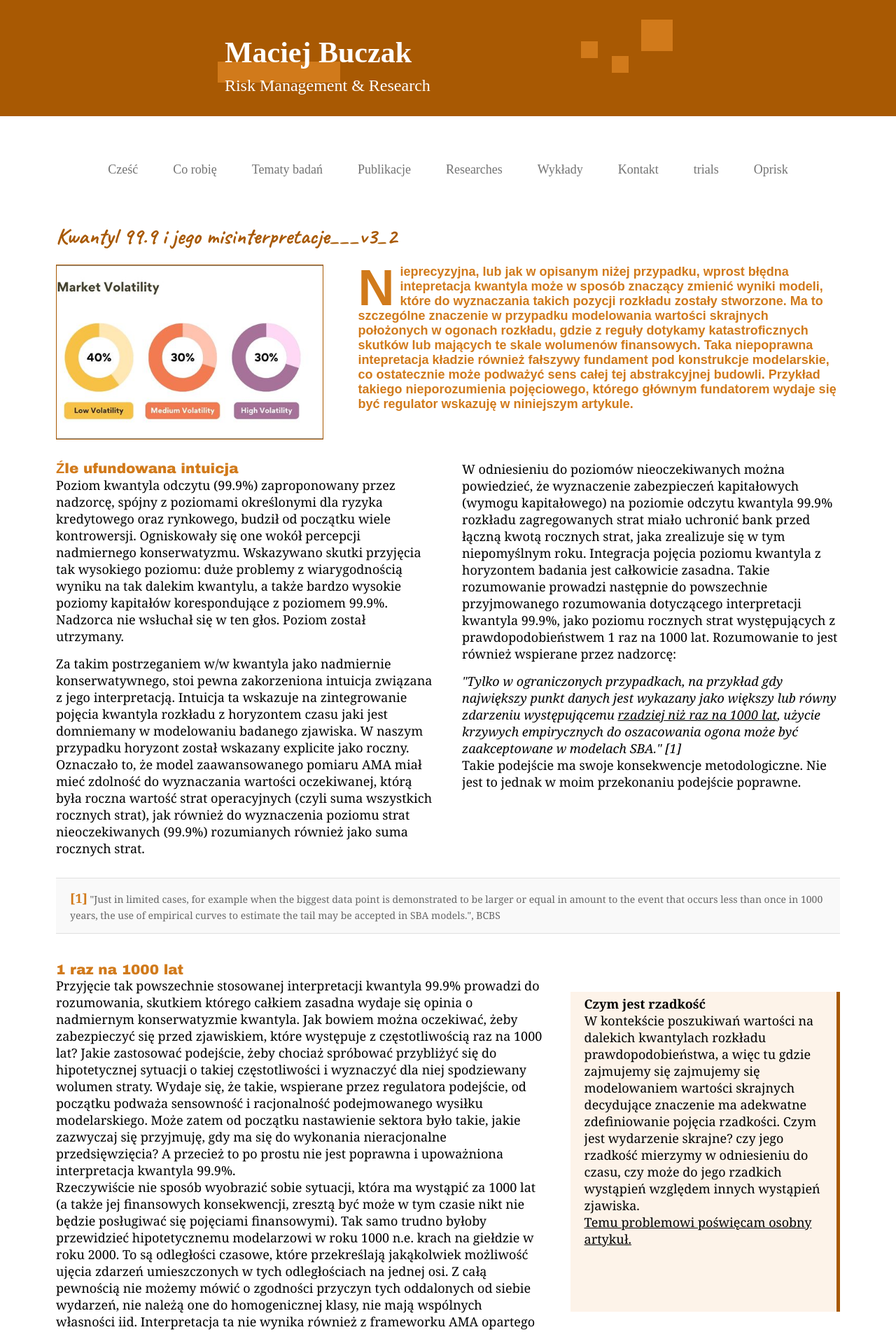
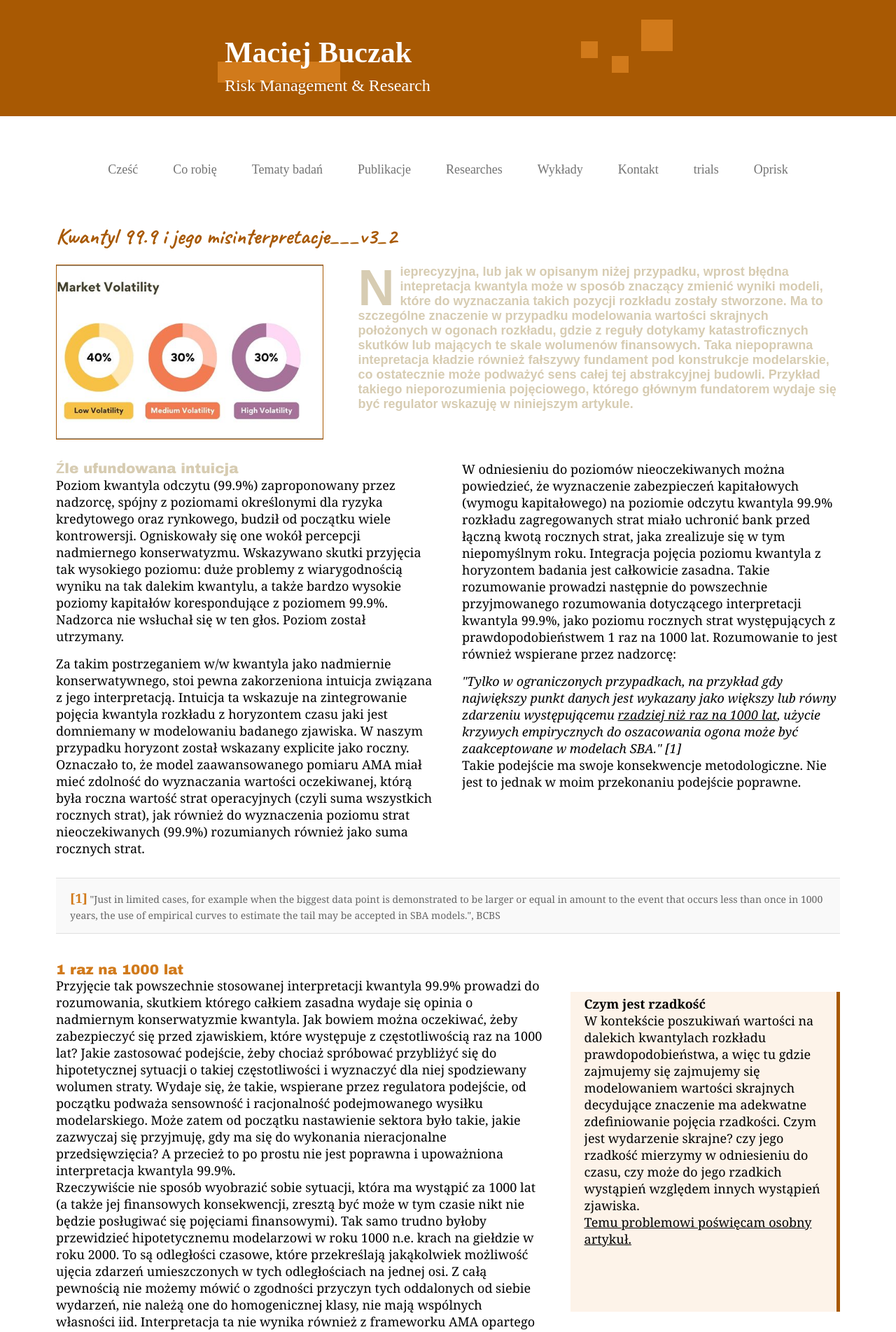
Before and after one commit to MaciejBuczak/risk-research, a Jekyll site: the page built from art-oprisk-kw999_v3_2.md, in a window 1280 px wide. Shown: the top 1903 px of the page at 70% size. Built offline with Jekyll 4.4.1, drawn with Linux system fonts in a browser that asks for light colours.

Commit message:
Update art-oprisk-kw999-layout_v3_2.html

```diff
--- a/_layouts/art-oprisk-kw999-layout_v3_2.html
+++ b/_layouts/art-oprisk-kw999-layout_v3_2.html
@@ -882,8 +882,8 @@
           <div class="ryzmod-text-block">
             <!-- Tekst wstępny - bez tła -->
             <div class="ryzmod-intro-text">
-    <h5 style="text-indent: 0px; font-family: Arial, sans-serif; font-weight: bold; color: #d17a1b;">
-      <span style="float: left; font-size: 400%; line-height: 0.8; margin-right: 8px; margin-top: 5px; color: #d17a1b; font-weight: bold;">N</span>
+    <h5 style="text-indent: 0px; font-family: Arial, sans-serif; font-weight: bold; color: #d7ccb2;">
+      <span style="float: left; font-size: 400%; line-height: 0.8; margin-right: 8px; margin-top: 5px; color: #d7ccb2; font-weight: bold;">N</span>
       ieprecyzyjna, lub jak w opisanym niżej przypadku, wprost błędna intepretacja kwantyla może w sposób znaczący zmienić wyniki modeli, które do wyznaczania takich pozycji rozkładu zostały stworzone.
       Ma to szczególne znaczenie w przypadku modelowania wartości skrajnych położonych w ogonach rozkładu, gdzie z reguły dotykamy katastroficznych skutków lub mających te skale wolumenów finansowych.
       Taka niepoprawna intepretacja kładzie również fałszywy fundament pod konstrukcje modelarskie, co ostatecznie może podważyć sens całej tej abstrakcyjnej budowli.
@@ -905,7 +905,7 @@
         <div class="ryzmod-columns" style="display: flex; gap: 40px; margin-top: 30px; margin-bottom: 30px;">
           <!-- Kolumna 1 -->
           <div style="flex: 1;">
-            <h5 style="font-family: Arial Black, Arial, sans-serif; font-size: 20px; font-weight: bold; color: #d17a1b">Źle ufundowana intuicja</h5>
+            <h5 style="font-family: Arial Black, Arial, sans-serif; font-size: 20px; font-weight: bold; color: #d7ccb2">Źle ufundowana intuicja</h5>
             <p style="margin-bottom: 15px;">Poziom kwantyla odczytu (99.9%) zaproponowany przez nadzorcę, spójny z poziomami określonymi dla ryzyka kredytowego oraz rynkowego, budził od początku wiele kontrowersji.
               Ogniskowały się one wokół percepcji nadmiernego konserwatyzmu.
               Wskazywano skutki przyjęcia tak wysokiego poziomu: duże problemy z wiarygodnością wyniku na tak dalekim kwantylu, a także bardzo wysokie poziomy kapitałów korespondujące z poziomem 99.9%.
```
